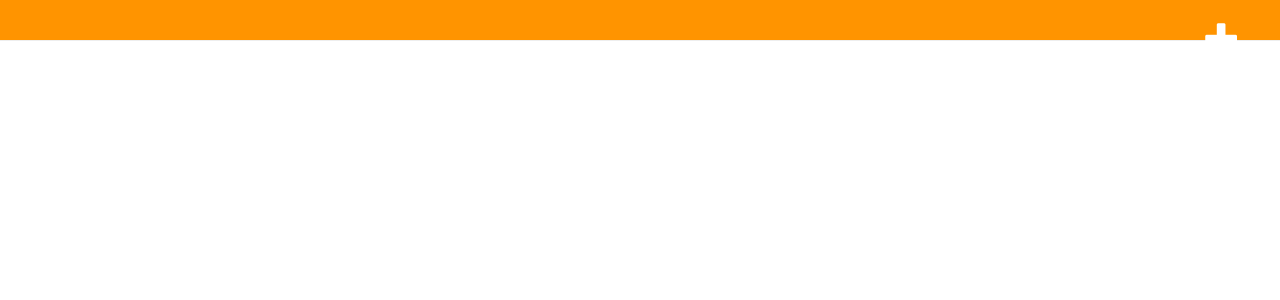
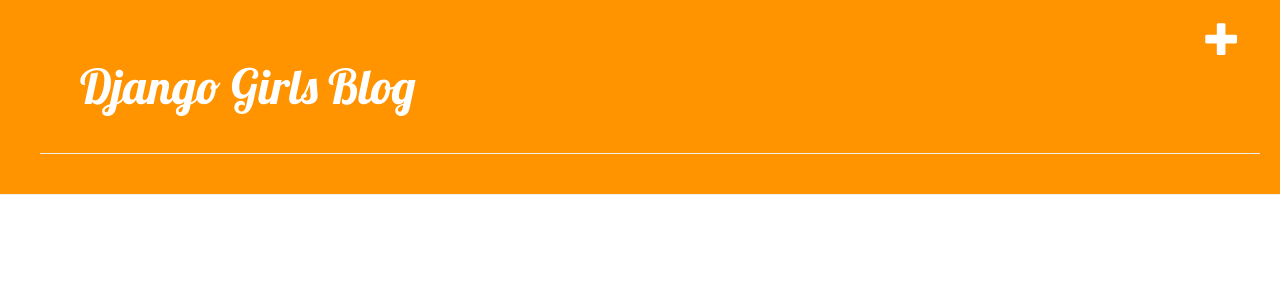
Before and after one commit to BaielAbdulin/django-iuca, a Django app: page / in a window 1280 px wide. Shown: the top 300 px of the page. Run offline with Django 3.2, Linux system fonts and the light colour scheme; a user stored in the database is signed in; data comes from the database, SQL or seed files in the repository; both versions use the stored data as it was before the commit; some libraries are stand-ins or nearby versions.

Commit message:
Edit and Create fix

```diff
--- a/blog/models.py
+++ b/blog/models.py
@@ -4,7 +4,6 @@ from django.utils import timezone
 
 
 class Post(models.Model):
-    author = models.ForeignKey(settings.AUTH_USER_MODEL, on_delete=models.CASCADE)
     title = models.CharField(max_length=200)
     text = models.TextField()
     created_date = models.DateTimeField(default=timezone.now)
--- a/blog/templates/blog/base.html
+++ b/blog/templates/blog/base.html
@@ -12,6 +12,9 @@
         <div class="page-header">
             {% if user.is_authenticated %}
                 <a href="{% url 'post_new' %}" class="top-menu"><span class="glyphicon glyphicon-plus"></span></a>
+                <div class="page-header">
+                    <h1><a href="/">Django Girls Blog</a><h1>
+                </div>
             {% endif %}
         </div>
         <div class="content container">
--- a/blog/templates/blog/post_list.html
+++ b/blog/templates/blog/post_list.html
@@ -2,6 +2,7 @@
 
 {% block content %}
     {% for post in posts %}
+
         <div class="post">
             <div class="date">
                 {{ post.published_date }}
@@ -9,5 +10,6 @@
             <h1><a href="{% url 'post_detail' pk=post.pk %}">{{ post.title }}</a></h1>
             <p>{{ post.text|linebreaksbr }}</p>
         </div>
+
     {% endfor %}
 {% endblock %}
--- a/blog/views.py
+++ b/blog/views.py
@@ -1,7 +1,7 @@
 from django.shortcuts import render
 from django.utils import timezone
 from .models import Post
-from django.shortcuts import render, get_object_or_404
+from django.shortcuts import render, get_object_or_404, redirect
 from .forms import PostForm
 
 
```
Also changed, not shown: blog/migrations/0002_remove_post_author.py (added), db.sqlite3.
